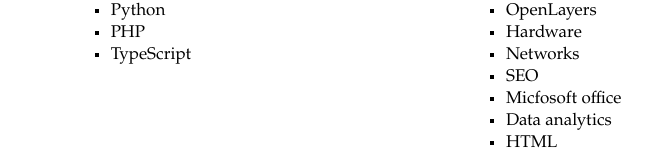
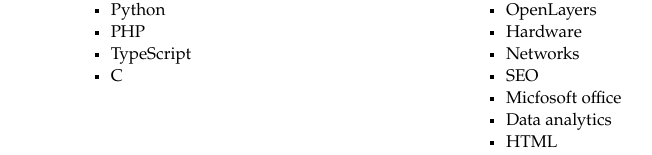
Before and after one commit to deminger-projects/Personal-web, a React (Create React App) app: page / in a window 1280 px wide. Shown: the part 2908-3063 px from the top of the page, without its empty margins (304-956 px from the left). Built offline with nearby package versions, Linux system fonts and the light colour scheme.

Commit message:
dovednosti update

```diff
--- a/src/components/Osobni_stranka/components/Dovednosti.jsx
+++ b/src/components/Osobni_stranka/components/Dovednosti.jsx
@@ -19,6 +19,7 @@
                                     <li>Python</li>
                                     <li>PHP</li>
                                     <li>TypeScript</li>
+                                    <li>C</li>
                                 </ul>
                             </div>
 
```
